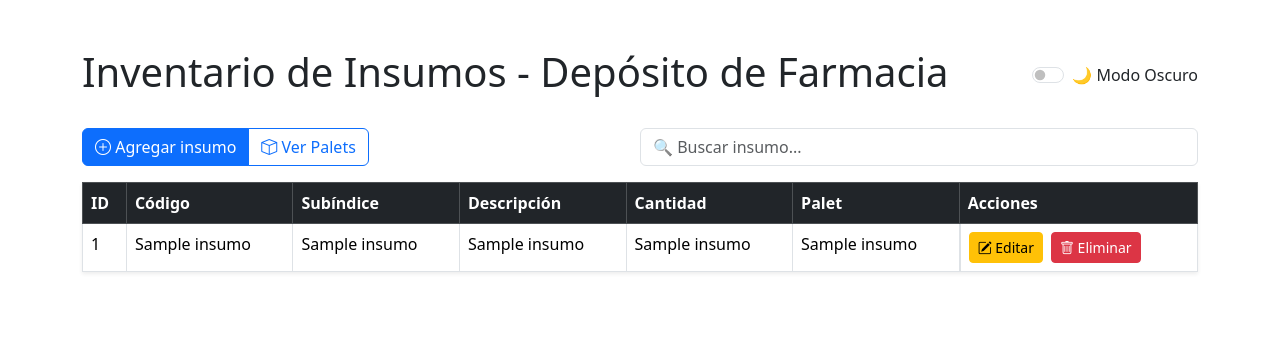
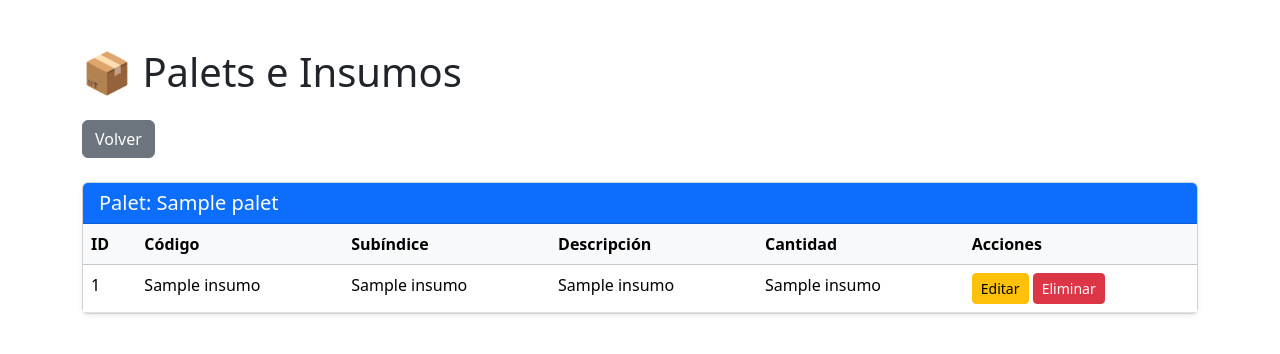
Before and after one commit to JoaquinYap/inventario-deposito-farmacia, a Flask app: template templates/palets.html in a window 1280 px wide. Shown: the top 354 px of the page. Run offline with Flask 3, Linux system fonts and the light colour scheme; the template is opened without the code that fills it: most values are stand-ins (such as "Sample title", 1, 10 or a date in 2020).

Commit message:
Update palets.html

```diff
--- a/templates/palets.html
+++ b/templates/palets.html
@@ -2,64 +2,28 @@
 <html lang="es">
 <head>
     <meta charset="UTF-8">
-    <title>Inventario de Insumos - Depósito de Farmacia</title>
-    <meta name="viewport" content="width=device-width, initial-scale=1">
+    <title>Palets e Insumos</title>
     <link href="https://cdn.jsdelivr.net/npm/bootstrap@5.3.3/dist/css/bootstrap.min.css" rel="stylesheet">
-    <link rel="stylesheet" href="https://cdn.jsdelivr.net/npm/bootstrap-icons/font/bootstrap-icons.css">
-    <style>
-        body.dark-mode {
-            background-color: #121212;
-            color: #f1f1f1;
-        }
-        .table-dark-mode {
-            background-color: #1e1e1e;
-            color: white;
-        }
-        .table-dark-mode th, .table-dark-mode td {
-            border-color: #444;
-        }
-        .dark-mode .form-control {
-            background-color: #2c2c2c;
-            color: white;
-            border-color: #444;
-        }
-        .dark-mode .btn-primary {
-            background-color: #0069d9;
-            border-color: #0062cc;
-        }
-        .dark-mode .btn-danger {
-            background-color: #c82333;
-            border-color: #bd2130;
-        }
-    </style>
 </head>
 <body>
 <div class="container mt-5">
-        <div class="d-flex justify-content-between align-items-center mb-4">
-            <h1>Inventario de Insumos - Depósito de Farmacia</h1>
-            <div class="form-check form-switch">
-                <input class="form-check-input" type="checkbox" id="modoOscuro">
-                <label class="form-check-label" for="modoOscuro">🌙 Modo Oscuro</label>
+    <h1 class="mb-4">📦 Palets e Insumos</h1>
+    <a href="/" class="btn btn-secondary mb-4"><i class="bi bi-arrow-left"></i> Volver</a>
+
+    {% for nombre_palet, insumos in palets.items() %}
+    <div class="card mb-4 shadow-sm">
+        <div class="card-header bg-primary text-white">
+            <h5 class="mb-0">Palet: {{ nombre_palet }}</h5>
         </div>
-        </div>
-
-        <div class="d-flex justify-content-between align-items-center mb-3">
-            <div class="btn-group">
-                <a href="/agregar" class="btn btn-primary"><i class="bi bi-plus-circle"></i> Agregar insumo</a>
-                <a href="/palets" class="btn btn-outline-primary"><i class="bi bi-box"></i> Ver Palets</a>
-            </div>
-            <input type="text" id="buscador" class="form-control w-50" placeholder="🔍 Buscar insumo...">
-        </div>
-
-        <table class="table table-bordered table-hover bg-white shadow-sm" id="tablaInsumos">
-            <thead class="table-dark">
+        <div class="card-body p-0">
+            <table class="table mb-0">
+                <thead class="table-light">
                     <tr>
                         <th>ID</th>
                         <th>Código</th>
                         <th>Subíndice</th>
                         <th>Descripción</th>
                         <th>Cantidad</th>
-                    <th>Palet</th>
                         <th>Acciones</th>
                     </tr>
                 </thead>
@@ -71,42 +35,19 @@
                         <td>{{ insumo[2] }}</td>
                         <td>{{ insumo[3] }}</td>
                         <td>{{ insumo[4] }}</td>
-                    <td>{{ insumo[5] }}</td>
-                    <td class="d-flex gap-2">
-                        <a href="/editar/{{ insumo[0] }}" class="btn btn-sm btn-warning">
-                            <i class="bi bi-pencil-square"></i> Editar
-                        </a>
-                        <a href="/eliminar/{{ insumo[0] }}" class="btn btn-sm btn-danger" onclick="return confirm('¿Estás seguro que deseas eliminar este insumo?');">
-                            <i class="bi bi-trash"></i> Eliminar
-                        </a>
+                        <td>
+                            <a href="/editar/{{ insumo[0] }}" class="btn btn-sm btn-warning">Editar</a>
+                            <a href="/eliminar/{{ insumo[0] }}" class="btn btn-sm btn-danger" onclick="return confirm('¿Estás seguro que deseas eliminar este insumo?');">Eliminar</a>
                         </td>
-                </tr>
-                {% else %}
-                <tr>
-                    <td colspan="7" class="text-center text-muted">No hay insumos registrados.</td>
                     </tr>
                     {% endfor %}
                 </tbody>
             </table>
         </div>
-
-    <script src="https://cdn.jsdelivr.net/npm/bootstrap@5.3.3/dist/js/bootstrap.bundle.min.js"></script>
-    <script>
-        const modoOscuroSwitch = document.getElementById('modoOscuro');
-        modoOscuroSwitch.addEventListener('change', function () {
-            document.body.classList.toggle('dark-mode');
-            document.getElementById('tablaInsumos').classList.toggle('table-dark-mode');
-        });
-
-        const buscador = document.getElementById('buscador');
-        buscador.addEventListener('keyup', function () {
-            const valor = this.value.toLowerCase();
-            const filas = document.querySelectorAll('#tablaInsumos tbody tr');
-            filas.forEach(fila => {
-                const texto = fila.textContent.toLowerCase();
-                fila.style.display = texto.includes(valor) ? '' : 'none';
-            });
-        });
-    </script>
+    </div>
+    {% else %}
+    <p class="text-muted">No hay palets registrados.</p>
+    {% endfor %}
+</div>
 </body>
 </html>
```
Lines whose indentation alone changed are shown as unchanged.
